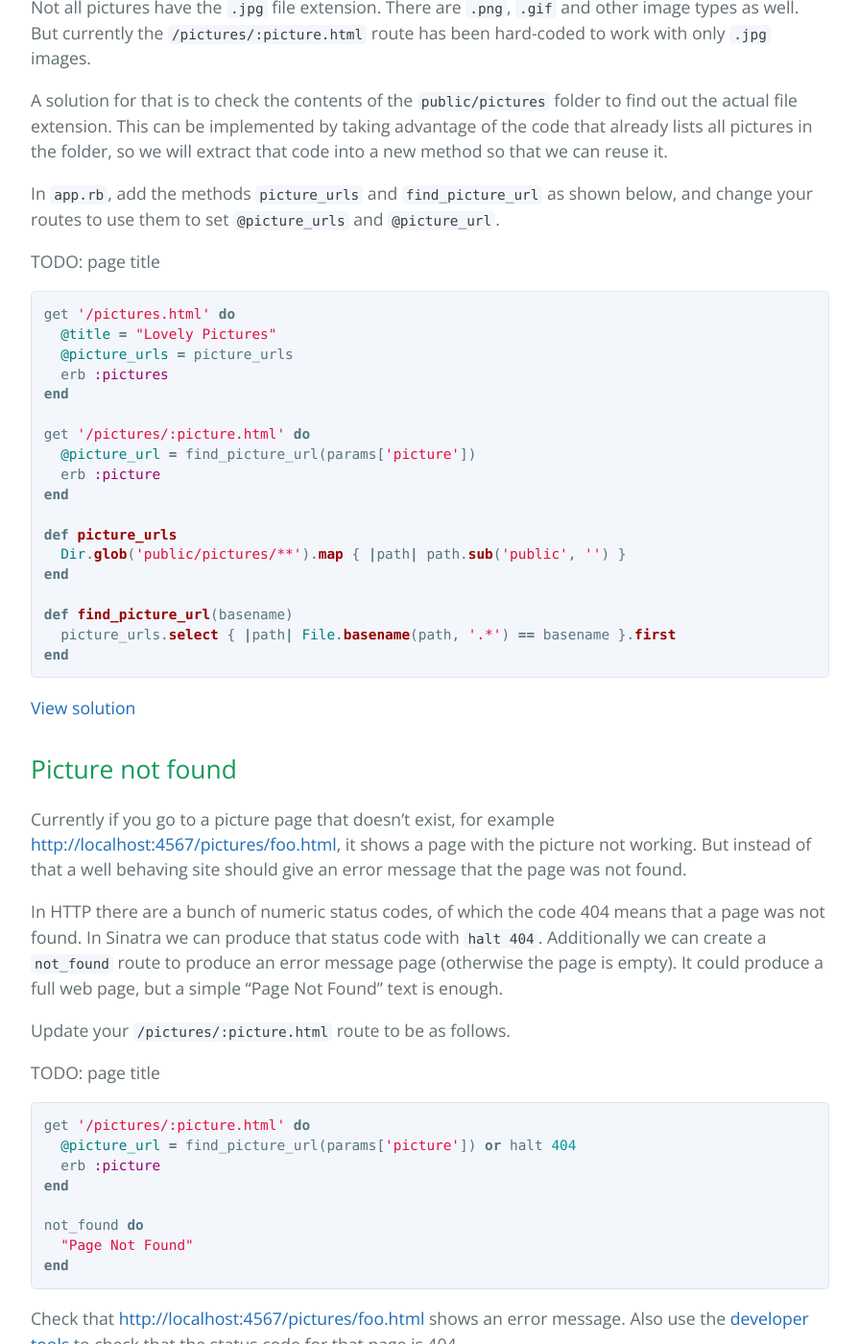
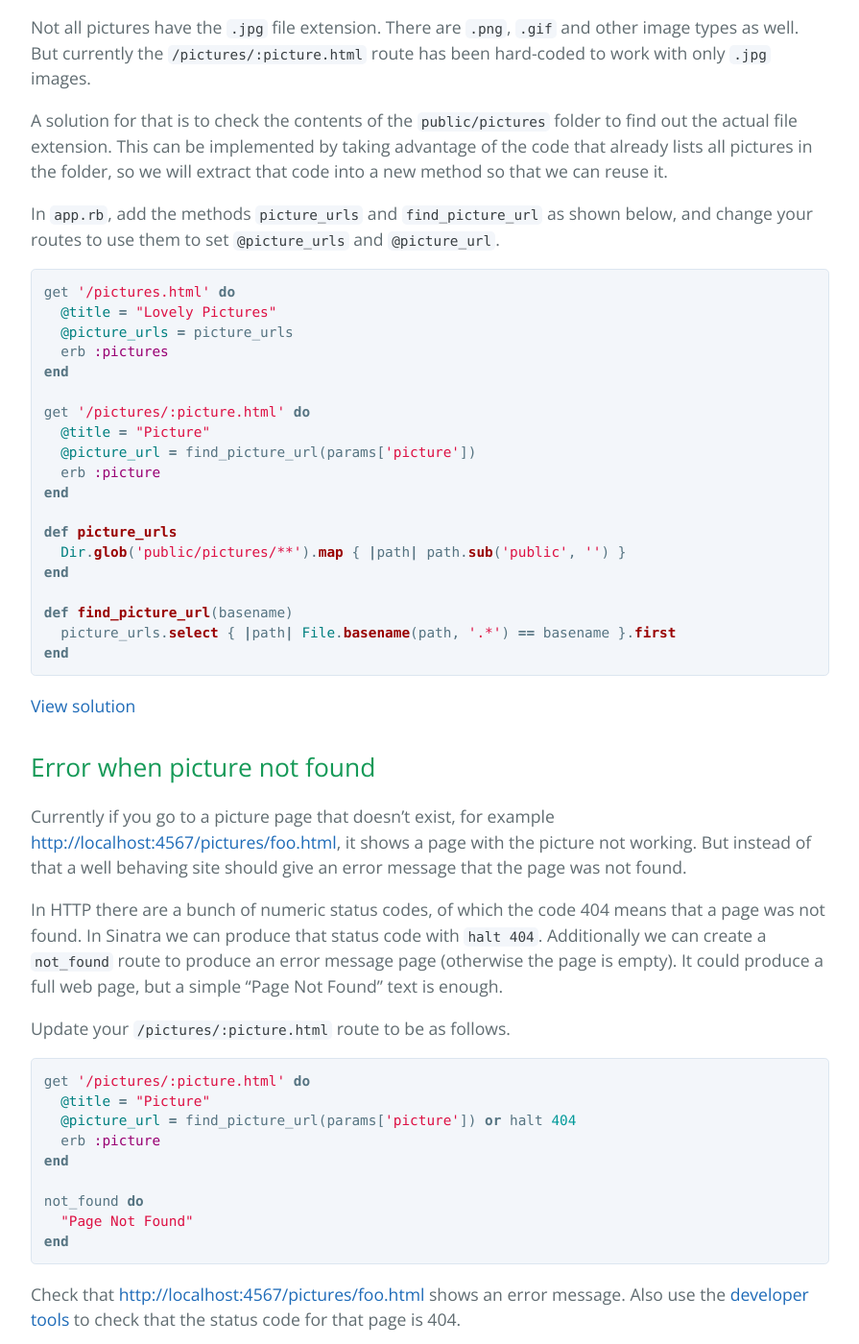
Before and after one commit to luontola/web-intro, a Jekyll site: the page built from templates.md, in a window 1280 px wide and 1400 px high, scrolled down 12537 px. Shown: the whole window at 96% size, without its empty margins (192-1087 px from the left). Built offline with Jekyll 4.4.1, drawn with Linux system fonts in a browser that asks for light colours; Markdown is read by kramdown in place of the engine named in the settings; some of the changed text lies outside the part shown.

Commit message:
Updated code snippets

````diff
--- a/templates.md
+++ b/templates.md
@@ -306,6 +306,7 @@ Make the route render that template.
 
 ```ruby
 get '/pictures/:picture.html' do
+  @title = "Picture"
   @picture_url = params['picture'] + '.jpg'
   erb :picture
 end
@@ -335,8 +336,6 @@ A solution for that is to check the contents of the `public/pictures` folder to
 
 In `app.rb`, add the methods `picture_urls` and `find_picture_url` as shown below, and change your routes to use them to set `@picture_urls` and `@picture_url`.
 
-TODO: page title
-
 ```ruby
 get '/pictures.html' do
   @title = "Lovely Pictures"
@@ -345,6 +344,7 @@ get '/pictures.html' do
 end
 
 get '/pictures/:picture.html' do
+  @title = "Picture"
   @picture_url = find_picture_url(params['picture'])
   erb :picture
 end
@@ -361,7 +361,7 @@ end
 [View solution](https://github.com/orfjackal/web-intro-project/commit/d436d000bdfac8622c4fff36363c22878efc0a5f)
 
 
-## Picture not found
+## Error when picture not found
 
 Currently if you go to a picture page that doesn't exist, for example <http://localhost:4567/pictures/foo.html>, it shows a page with the picture not working. But instead of that a well behaving site should give an error message that the page was not found.
 
@@ -369,10 +369,9 @@ In HTTP there are a bunch of numeric status codes, of which the code 404 means t
 
 Update your `/pictures/:picture.html` route to be as follows.
 
-TODO: page title
-
 ```ruby
 get '/pictures/:picture.html' do
+  @title = "Picture"
   @picture_url = find_picture_url(params['picture']) or halt 404
   erb :picture
 end
````
Also changed, not shown: other parts of templates.md (+1 -1 lines), databases.md (+13 -9 lines).
